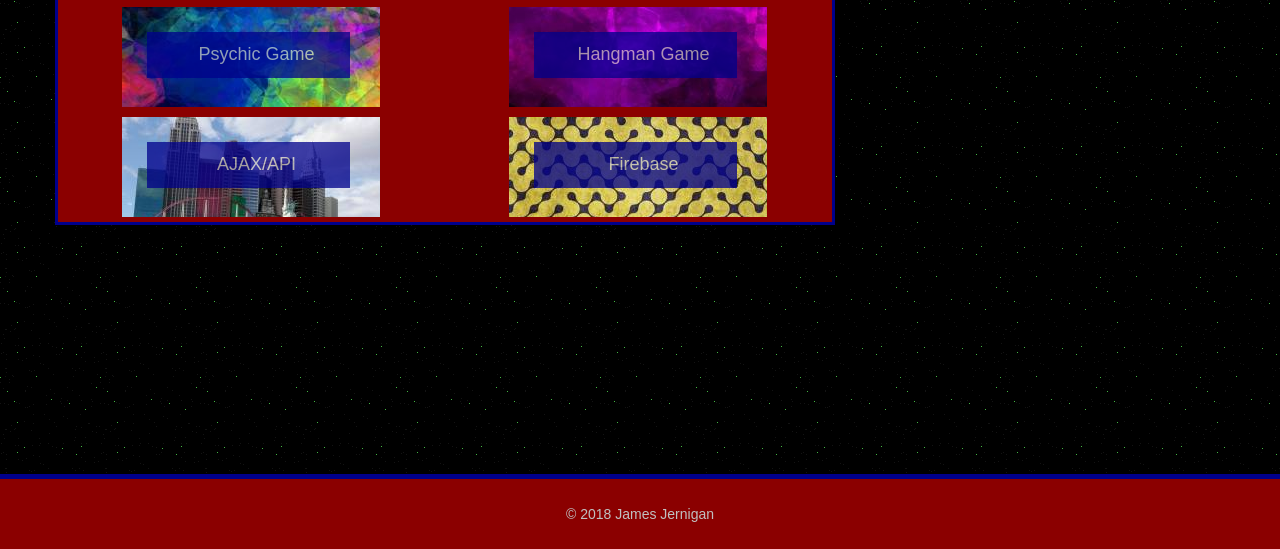
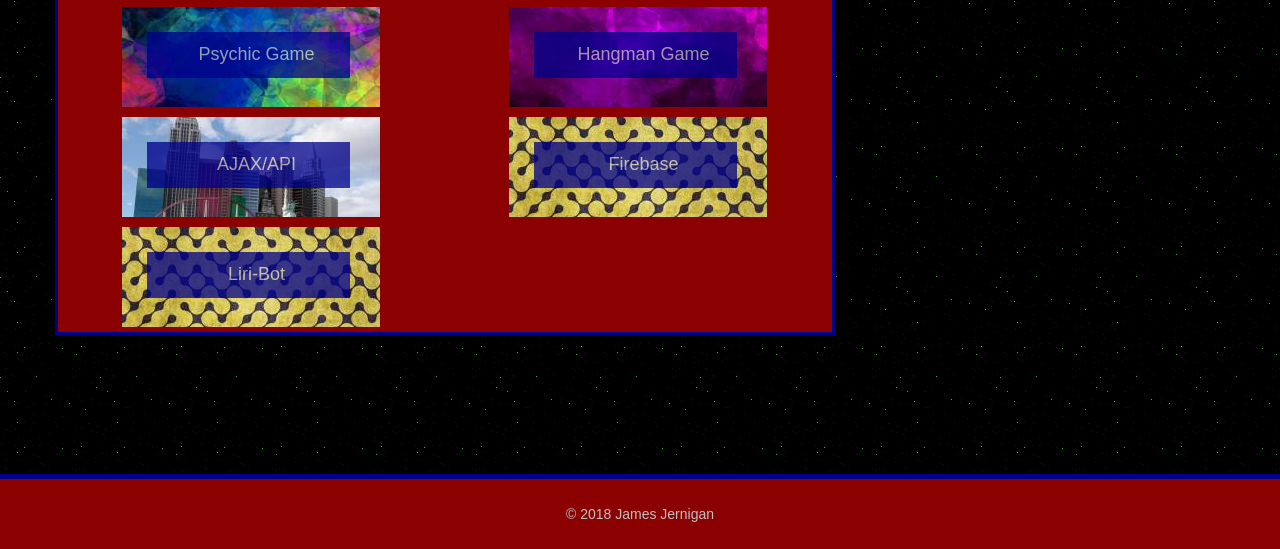
Before and after one commit to Livingnight/Bootstrap-Portfolio, a plain HTML site: page portfolio.html in a window 1280 px wide. Shown: the part 251-800 px from the top of the page. Drawn offline with nearby package versions, Linux system fonts and the light colour scheme.

Commit message:
adding liri-bot to portfolio

```diff
--- a/assets/css/style.css
+++ b/assets/css/style.css
@@ -7,55 +7,12 @@ body {
     font-family: 'Arial', 'Helvetica Neue', 'Helvetica', sans-serif;
     height: 100%;
     padding-bottom: 75px;
-    /*position: relative;*/
 }
 
 .navbar-inverse{
-    /*!*background:;*!*/
     background-image: url("../images/darkness.png");
     border-bottom: 5px solid darkblue;
-    /*padding-bottom: 15px;*/
-    /*position: relative;*/
-    /*height: 100px;*/
-
-    /*!*margin-bottom: 45px;*!*/
 }
-/*.navbar-inverse .container{*/
-    /*width: 1200px;*/
-/*}*/
-/*!*.navbar-header{*!*/
-    /*!*background: darkred;*!*/
-    /*!*height: 93px;*!*/
-    /*!*color: silver;*!*/
-    /*!*text-align: center;*!*/
-    /*!*padding-top: 10px;*!*/
-/*!*}*!*/
-
-/*!*#links {*!*/
-    /*!*display: inline;*!*/
-/*!*}*!*/
-/*!*.navbar-header p {*!*/
-    /*!*!*margin: 25px 25px 25px 50px;*!*!*/
-    /*!*!*color: #ffffff;*!*!*/
-    /*!*font-size: 24px;*!*/
-    /*!*!*padding: 5px 0 0 15px;*!*!*/
-    /*!*color: silver;*!*/
-/*!*}*!*/
-/*!*.navbar-right{*!*/
-    /*!*display: inline;*!*/
-    /*!*!*padding: 20px;*!*!*/
-/*!*}*!*/
-/*!*.navbar-right li{*!*/
-    /*!*border-right: 1px solid crimson;*!*/
-    /*!*font-size: 16px;*!*/
-    /*!*margin: 20px 0 20px 10px;*!*/
-/*!*}*!*/
-/*!*.navbar-right li:last-child{*!*/
-    /*!*border-right: none;*!*/
-/*!*}*!*/
-/*#main-content{*/
-    /*width: 960px;*/
-/*}*/
 .navbar-brand{
     background: darkred;
     border: 1px solid darkblue;
@@ -66,8 +23,6 @@ body {
 }
 #main-content-column-left{
     background: darkred;
-    /*float: left;*/
-    /*width: 650px;*/
     padding-bottom: 5px;
     color: silver;
     border: 3px solid darkblue;
@@ -91,8 +46,6 @@ body {
 }
 #connect-content{
     background: darkred;
-    /*float: right;*/
-    /*width: 270px;*/
     color: silver;
     padding-bottom: 10px;
     border: 3px solid darkblue;
@@ -113,7 +66,6 @@ body {
 #connect-content .col-xs-12 img{
     display: block;
     margin-left: auto;
-    /*margin-right: auto;*/
 }
 
 .footer {
@@ -139,7 +91,6 @@ body {
     margin: 25px 15px 25px 10px;
     text-align: center;
     padding: 10px;
-    /*width: 100%;*/
 }
 #img2{
     background: darkred url("../images/06-technics-q-c-300-125-4.jpg");
@@ -206,99 +157,16 @@ body {
     text-align: center;
     padding: 10px;
 }
-/*.col-xs-12 .navbar-header{*/
-    /*width: 100%;*/
-
-/*!*body {*!*/
-    /*background-image: url("../images/intersection.png");*/
-    /*color: #777777;*/
-    /*font-family: 'Arial', 'Helvetica Neue', 'Helvetica', sans-serif;*/
-    /*height: 100%;*/
-/*}*/
-
-/*.navbar-default {*/
-
-    /*background-color: white;*/
-    /*border: 1px solid #cccccc;*/
-    /*position: relative;*/
-    /*height:100px;*/
-    /*margin: 0 auto 45px auto;*/
-/*}*/
-
-/*.navbar-default .container{*/
-    /*width: 960px;*/
-/*}*/
-/*.navbar-header .col-md-4{*/
-    /*float: right;*/
-/*}*/
-/*.navbar-header {*/
-    /*background-color: #4aaaa5;*/
-    /*color: #ffffff;*/
-    /*position: absolute;*/
-    /*!*left: 25%;*!*/
-    /*height: 100%;*/
-    /*!*text-align: center;*!*/
-    /*line-height: 100px;*/
-    /*width: 250px;*/
-    /*font-size: 28px;*/
-/*}*/
-
-/*.navbar-nav a{*/
-    /*position: absolute;*/
-    /*right: 0;*/
-    /*float: right;*/
-    /*!*right: 26.5%;*!*/
-    /*font-size: 22px;*/
-    /*!*margin: 25px;*!*/
-    /*color: #ffffff;*/
-/*}*/
-/*#main-content {*/
-    /*width: 960px;*/
-/*}*/
-/*#main-content-column-left{*/
-    /*width: 650px;*/
-    /*background: #ffffff;*/
-/*}*/
-
-/*#main-content-column-left header {*/
-    /*color: #4aaaa5;*/
-    /*border-bottom: 1px solid #dddddd;*/
-    /*font-size: 28px;*/
-    /*margin-bottom: 15px;*/
-    /*padding: 15px;*/
-    /*letter-spacing: 2px;*/
-/*}*/
-/*#main-content-column-left{*/
-    /*font-size: 16px;*/
-/*}*/
-/*#connect-content{*/
-    /*width:270px;*/
-    /*background: #ffffff;*/
-    /*float: right;*/
-    /*padding: 0;*/
-    /*height: 200px;*/
-/*}*/
-/*#connect-content a{*/
-    /*margin-left: 20px;*/
-/*}*/
-/*.container #connect-content{*/
-    /*width:270px;*/
-/*}*/
-/*#connect-content header{*/
-    /*font-size: 22px;*/
-    /*color: #4aaaa5;*/
-    /*border-bottom: 1px solid #dddddd;*/
-    /*margin: 10px 10px 45px 10px;*/
-    /*padding-bottom: 10px;*/
-/*}*/
-/*#connect-content img{*/
-    /*height: 60px;*/
-    /*width: 60px;*/
-/*}*/
-/*#main-content-column-left img {*/
-    /*float: left;*/
-    /*margin-right: 10px;*/
-    /*margin-bottom: 15px;*/
-/*}*/
-
-/*}*/
+#img7 {
+    background: darkred url("../images/03-abstract-q-c-300-125-10.jpg");
+    height: 100px;
+    margin-top: 10px;
+}
+#project7{
+    background-color: darkblue;
+    color: silver;
+    opacity: .75;
+    margin:25px 15px 25px 10px;
+    text-align: center;
+    padding: 10px;
+}
--- a/portfolio.html
+++ b/portfolio.html
@@ -86,6 +86,14 @@
                     <a href="https://livingnight.github.io/trainScheduler/"><p id="project6">Firebase</p></a>
                 </div>
             </div>
+            <div class="row">
+                <div class="col-md-4 col-md-offset-1 col-xs-12" id="img7">
+                    <a href="https://github.com/Livingnight/liri-node-app"><p id="project7">Liri-Bot</p></a>
+                </div>
+                <!--<div class="col-md-4 col-md-offset-2 col-xs-12 center-text" id="img8">-->
+                    <!--<a href="https://livingnight.github.io/trainScheduler/"><p id="project8">Firebase</p></a>-->
+                <!--</div>-->
+            </div>
         </div>
         <div class="col-xs-12 col-md-3 col-md-offset-1" id="connect-content">
             <!--<div class="container">-->
```
Lines whose indentation alone changed are shown as unchanged.
